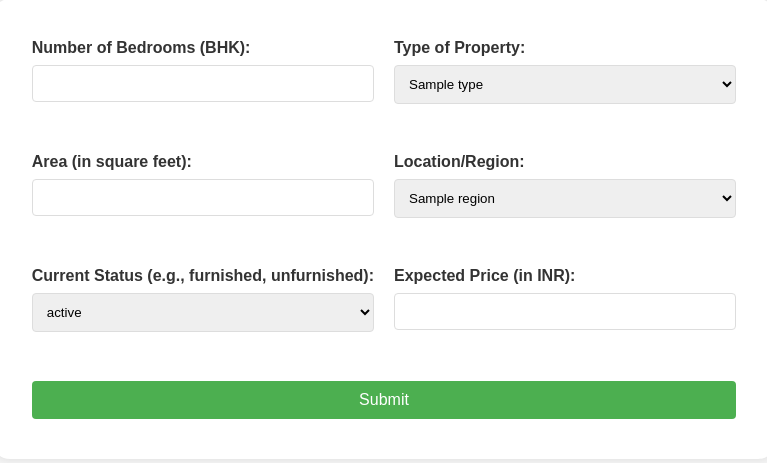
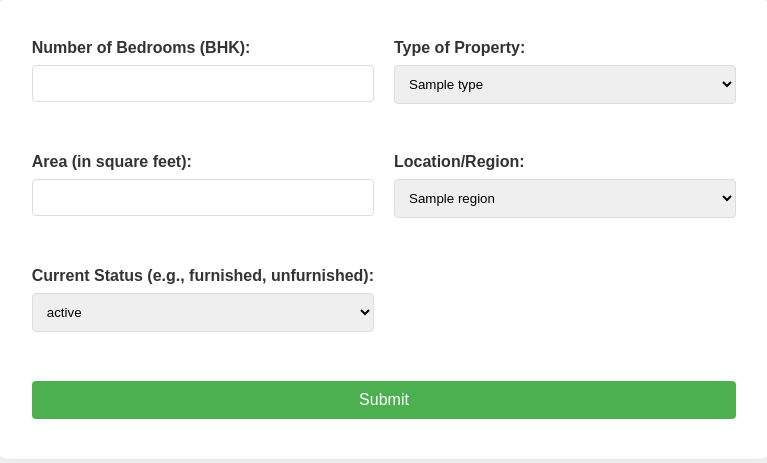
Before and after one commit to Fahad87667/Mumbai-House-Price-Prediction, a Flask app: template templates/index.html in a window 1280 px wide. Shown: the part 200-663 px from the top of the page, without its empty margins (256-1023 px from the left). Run offline with Flask 3, Linux system fonts and the light colour scheme; the template is opened without the code that fills it: most values are stand-ins (such as "Sample title", 1, 10 or a date in 2020); parts of the project's set-up code (start-up, migrations or seed data) failed here and were passed over.

Commit message:
collinearity

```diff
--- a/templates/index.html
+++ b/templates/index.html
@@ -142,12 +142,6 @@
           {% endfor %}
         </select>
       </div>
-
-      <div class="form-group">
-        <label for="price">Expected Price (in INR):</label>
-        <input type="text" id="price" name="price" required />
-      </div>
-
       <button type="submit">Submit</button>
     </form>
   </body>
```
Also changed, not shown: 1 other file.
